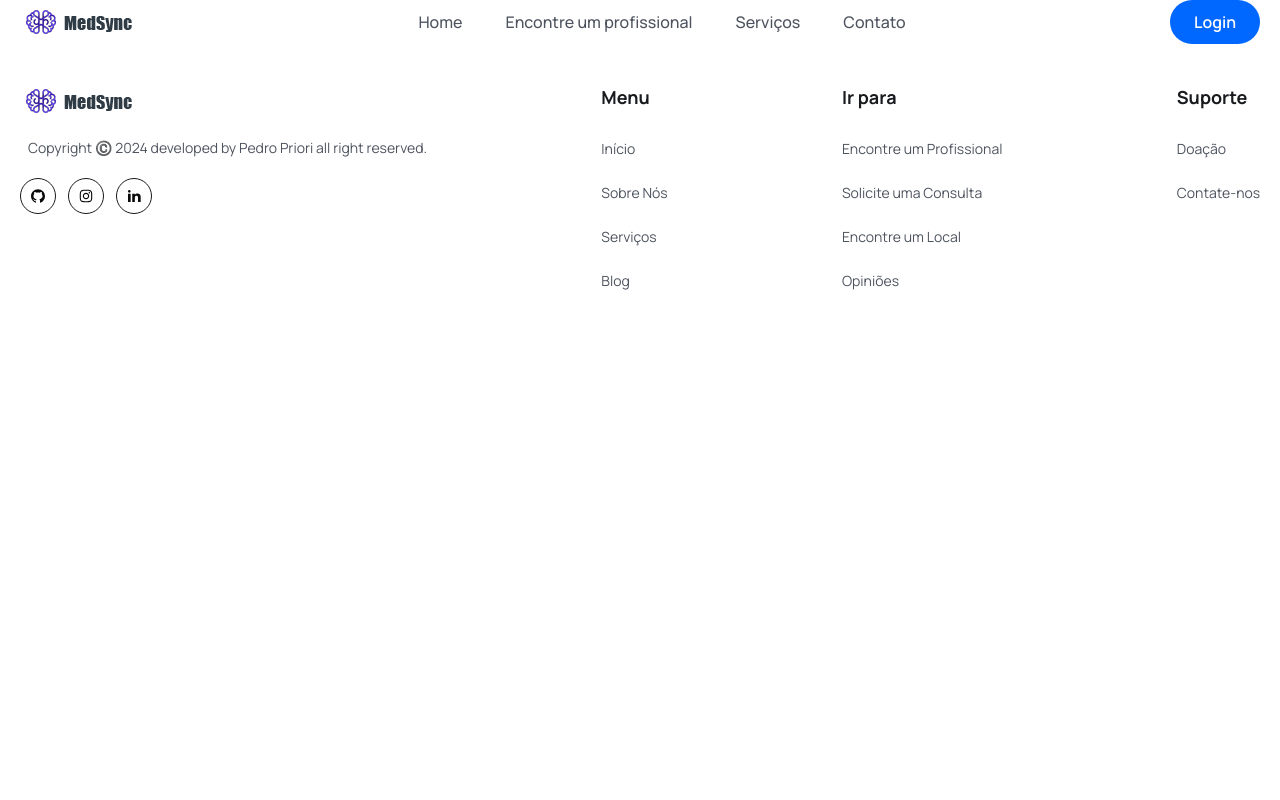
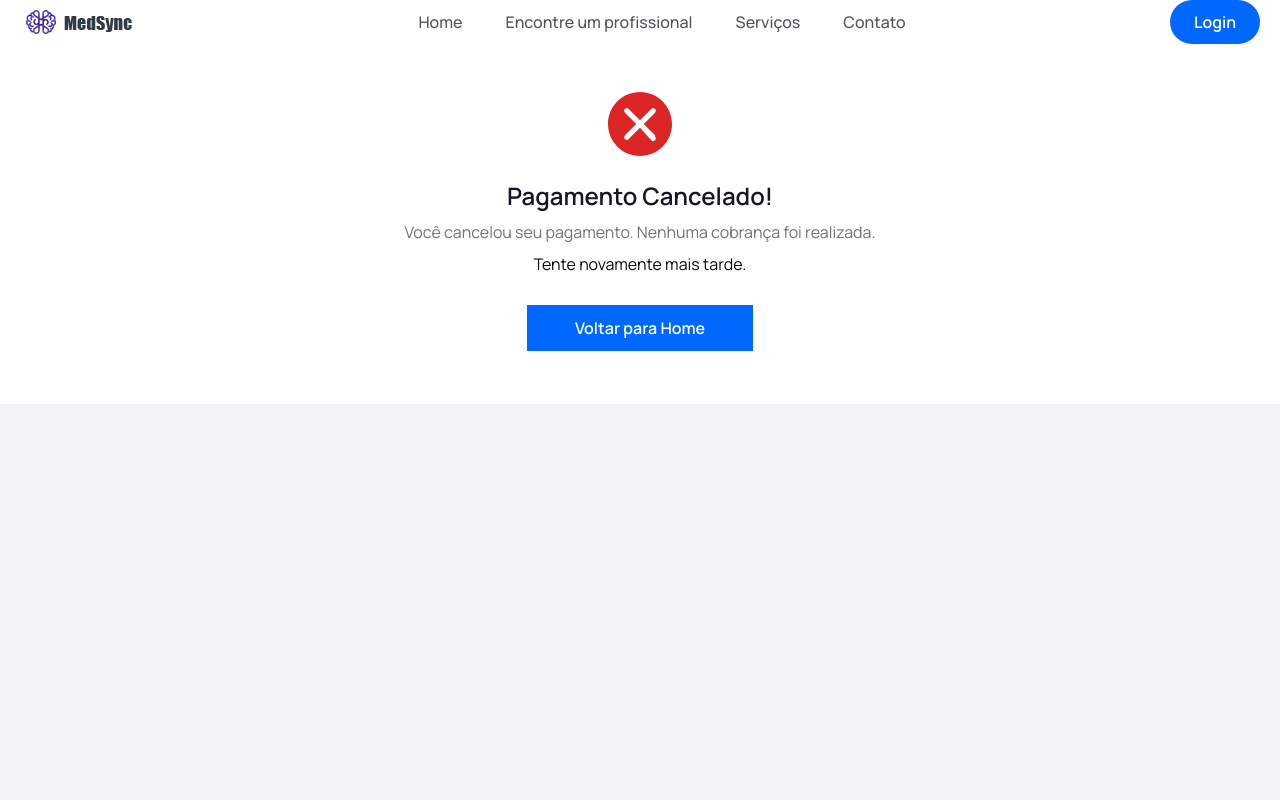
Before and after one commit to pedropriori/MedSync-Application, a React (Vite) app: page /checkout-cancelled in a window 1280 px wide. Shown: the top 800 px of the page. Built offline with nearby package versions, Linux system fonts and the light colour scheme.

Commit message:
add checkout cancelled route

```diff
--- /dev/null
+++ b/src/pages/Doctors/CheckoutCancelled.jsx
@@ -0,0 +1,38 @@
+import { Link } from "react-router-dom";
+
+const CheckoutCancelled = () => {
+  return (
+    <div className="bg-gray-100 h-screen">
+      <div className="bg-white p-6 md:mx-auto">
+        <svg
+          viewBox="0 0 24 24"
+          className="text-red-600 w-16 h-16 mx-auto my-6"
+        >
+          <path
+            fill="currentColor"
+            d="M12 0C5.371 0 0 5.371 0 12s5.371 12 12 12 12-5.371 12-12S18.629 0 12 0zm5.657 16.657a1 1 0 01-1.414 1.414L12 13.414l-4.243 4.243a1 1 0 01-1.414-1.414L10.586 12 6.343 7.757a1 1 0 011.414-1.414L12 10.586l4.243-4.243a1 1 0 011.414 1.414L13.414 12l4.243 4.243z"
+          />
+        </svg>
+        <div className="text-center">
+          <h3 className="md:text-2xl text-base text-gray-900 font-semibold text-center">
+            Pagamento Cancelado!
+          </h3>
+          <p className="text-gray-500 my-2">
+            Você cancelou seu pagamento. Nenhuma cobrança foi realizada.
+          </p>
+          <p> Tente novamente mais tarde. </p>
+          <div className="py-10 text-center">
+            <Link
+              to="/home"
+              className="px-12 bg-primaryBgColor text-white font-semibold py-3"
+            >
+              Voltar para Home
+            </Link>
+          </div>
+        </div>
+      </div>
+    </div>
+  );
+};
+
+export default CheckoutCancelled;
--- a/src/routes/Routers.jsx
+++ b/src/routes/Routers.jsx
@@ -10,6 +10,7 @@ import MyAccount from "../Dashboard/user-account/MyAccount";
 import Dashboard from "../Dashboard/doctor-account/Dashboard";
 import ProtectedRoute from "./ProtectedRoute";
 import CheckoutSuccess from "../pages/Doctors/CheckoutSuccess";
+import CheckoutCancelled from "../pages/Doctors/CheckoutCancelled";
 
 const Routers = () => {
   return (
@@ -23,6 +24,7 @@ const Routers = () => {
       <Route path="/contact" element={<Contact />} />
       <Route path="/services" element={<Services />} />
       <Route path="/checkout-success" element={<CheckoutSuccess />} />
+      <Route path="/checkout-cancelled" element={<CheckoutCancelled />} />
       <Route
         path="/users/profile/me"
         element={
```
